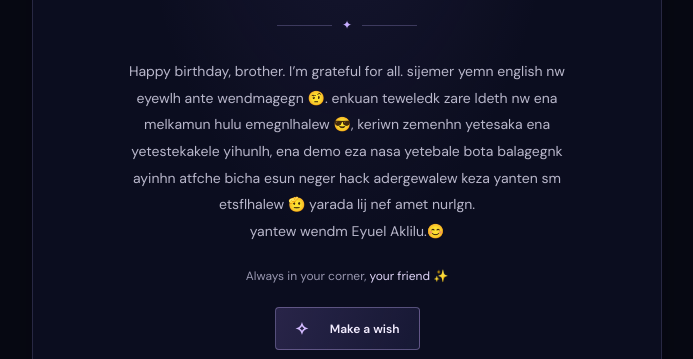
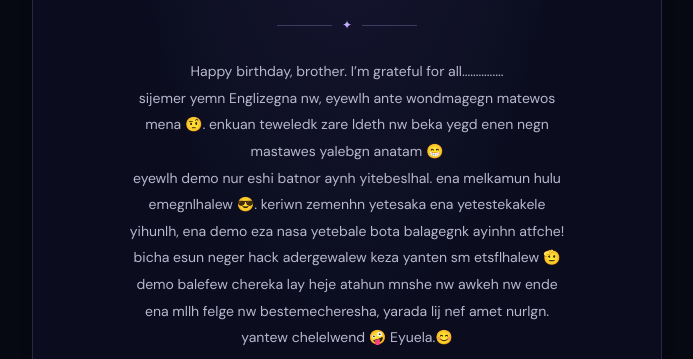
Before and after one commit to dasashmenberu-design/wendexbro, a plain HTML site: page wendex birth/index.html in a window 1280 px wide. Shown: the part 1268-1627 px from the top of the page, without its empty margins (293-986 px from the left). Drawn offline with Linux system fonts and the light colour scheme.

Commit message:
Update index.html

```diff
--- a/wendex birth/index.html
+++ b/wendex birth/index.html
@@ -77,12 +77,15 @@
           <h2 id="message-title">Some bonds are written<br>in the <span>stars.</span></h2>
           <div class="divider" aria-hidden="true"><span>✦</span></div>
           <p class="message-copy">
-            Happy birthday, brother. I’m grateful for all. sijemer yemn english nw eyewlh ante wendmagegn 🤨.
-            enkuan teweledk zare ldeth nw ena melkamun hulu emegnlhalew 😎,
+            Happy birthday, brother. I’m grateful for all...............</br>
+            sijemer yemn Englizegna nw, eyewlh ante wondmagegn matewos mena 🤨.
+            enkuan teweledk zare ldeth nw beka yegd enen negn mastawes yalebgn anatam 😁</br>
+            eyewlh demo nur eshi batnor aynh yitebeslhal. ena melkamun hulu emegnlhalew 😎.
             keriwn zemenhn yetesaka ena yetestekakele yihunlh,
-            ena demo eza nasa yetebale bota balagegnk ayinhn atfche bicha esun neger hack adergewalew
-            keza yanten sm etsflhalew 🫡 yarada lij nef amet nurlgn.</br>
-            yantew wendm Eyuel Aklilu.😊
+            ena demo eza nasa yetebale bota balagegnk ayinhn atfche! bicha esun neger hack adergewalew
+            keza yanten sm etsflhalew 🫡 demo balefew chereka lay heje atahun mnshe nw awkeh nw ende
+            ena mllh felge nw bestemecheresha, yarada lij nef amet nurlgn.</br>
+            yantew chelelwend 🤪 Eyuela.😊
           </p>
           <p class="sign-off">Always in your corner, <span>your friend ✨</span></p>
           <button class="wish-button" id="wish-button" type="button">
```
